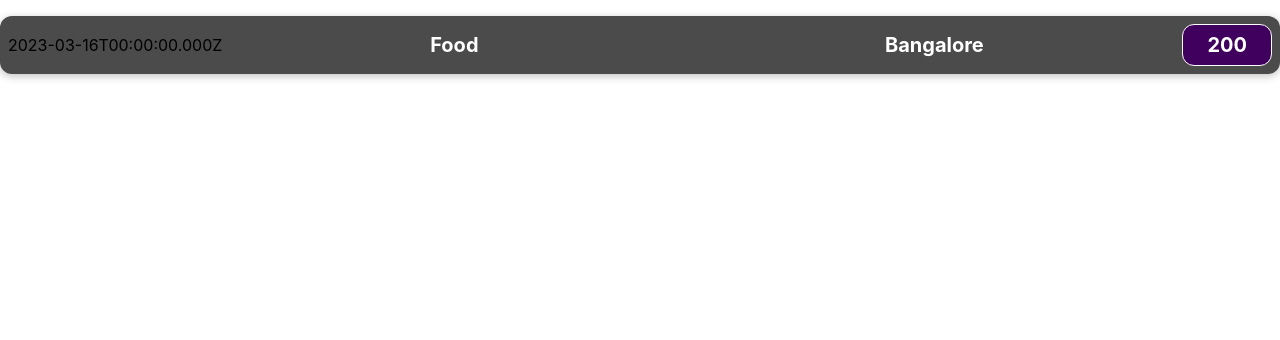
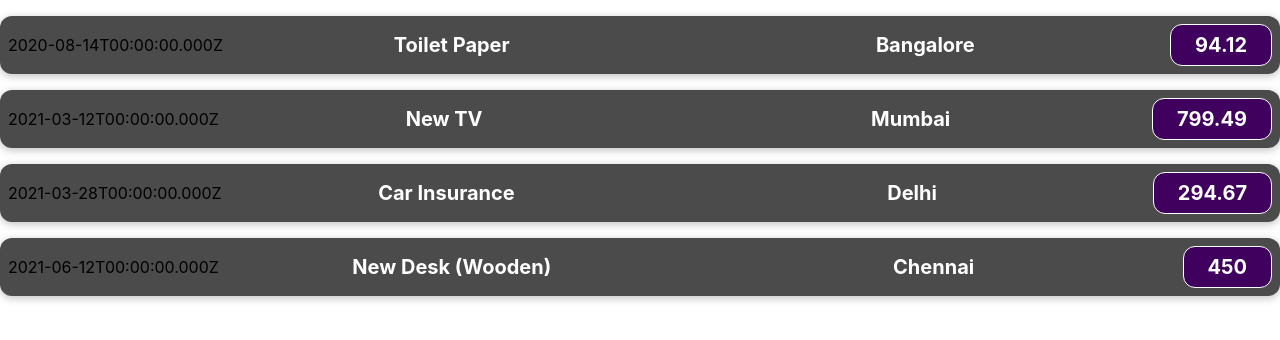
Before and after one commit to AmithChandru/sharp-frontend, a React (Create React App) app: page / in a window 1280 px wide. Shown: the top 340 px of the page. Built offline with nearby package versions, Linux system fonts and the light colour scheme.

Commit message:
3rd commit

```diff
--- a/src/App.js
+++ b/src/App.js
@@ -2,9 +2,45 @@ import './App.css';
 import ExpenseItem from './Components/ExpenseItem';
 
 function App() {
+
+  const expenses = [
+    {
+      id: 'e1',
+      title: 'Toilet Paper',
+      amount: 94.12,
+      date: new Date(2020, 7, 14),
+      location: 'Bangalore'
+    },
+    {
+      id: 'e2',
+      title: 'New TV',
+      amount: 799.49,
+      date: new Date(2021, 2, 12),
+      location: 'Mumbai'
+    },
+    {
+      id: 'e3',
+      title: 'Car Insurance',
+      amount: 294.67,
+      date: new Date(2021, 2, 28),
+      location: 'Delhi'
+    },
+    {
+      id: 'e4',
+      title: 'New Desk (Wooden)',
+      amount: 450,
+      date: new Date(2021, 5, 12),
+      location: 'Chennai'
+    },
+  ];
+
   return (
     <div className="App">
-      <ExpenseItem />
+      {expenses.map((item) => {
+        return (
+          <ExpenseItem expenseDate={item.date} expenseTitle={item.title} expenseLocation={item.location} expenseAmount={item.amount} />
+        )
+      })}
     </div>
   );
 }
--- a/src/Components/ExpenseItem.js
+++ b/src/Components/ExpenseItem.js
@@ -1,18 +1,18 @@
 import './ExpenseItem.css';
 
-function ExpenseItem() {
-  const expenseDate = new Date(2023, 2, 16);
+function ExpenseItem(props) {
+  /* const expenseDate = new Date(2023, 2, 16);
   const expenseTitle = 'Food';
   const expenseAmount = 200;
-  const expenseLocation = 'Bangalore';
+  const expenseLocation = 'Bangalore'; */
 
   return (
     <div className="expense-item">
-      <div>{expenseDate.toISOString()}</div>
+      <div>{props.expenseDate.toISOString()}</div>
       <div className='expense-item__description'>
-        <h2>{expenseTitle}</h2>
-        <h2>{expenseLocation}</h2>
-        <div className='expense-item__price'>{expenseAmount}</div>
+        <h2>{props.expenseTitle}</h2>
+        <h2>{props.expenseLocation}</h2>
+        <div className='expense-item__price'>{props.expenseAmount}</div>
       </div>
     </div>
   )
```
